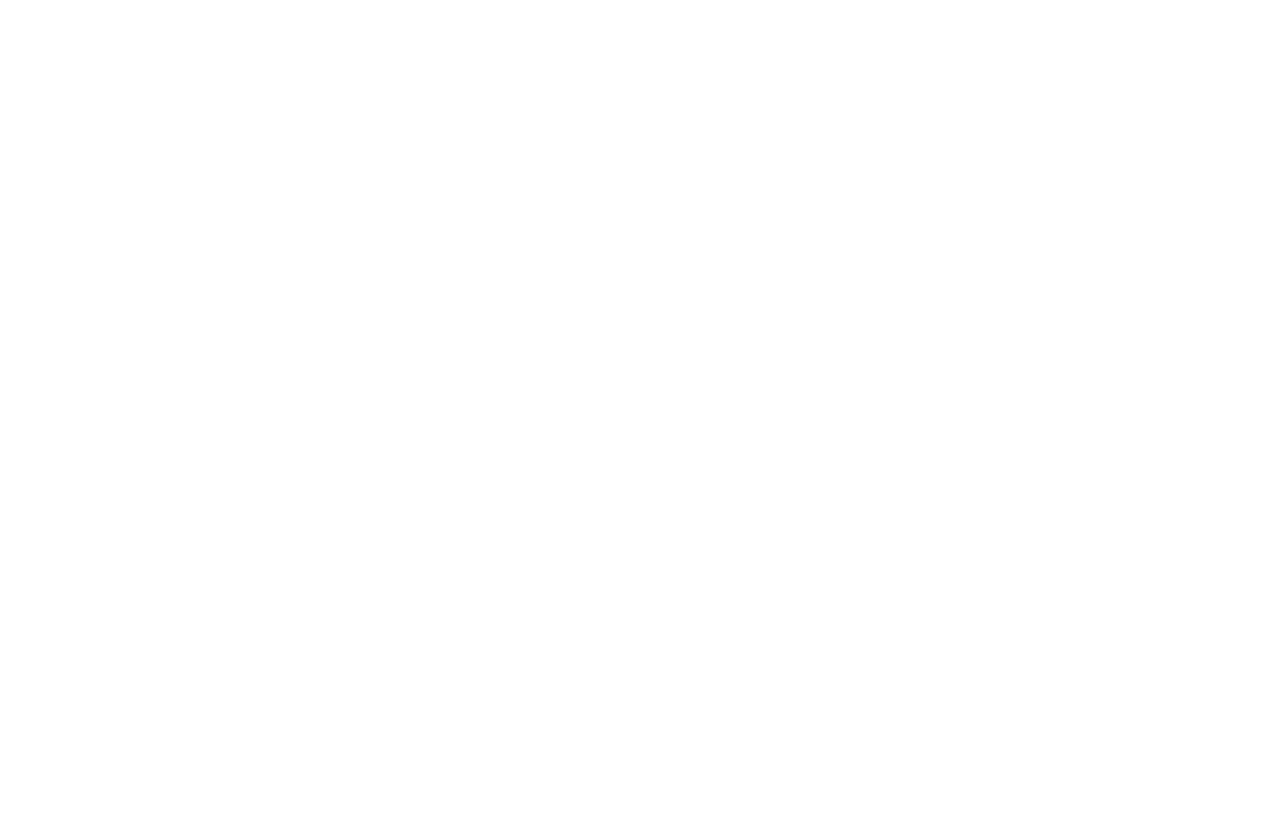
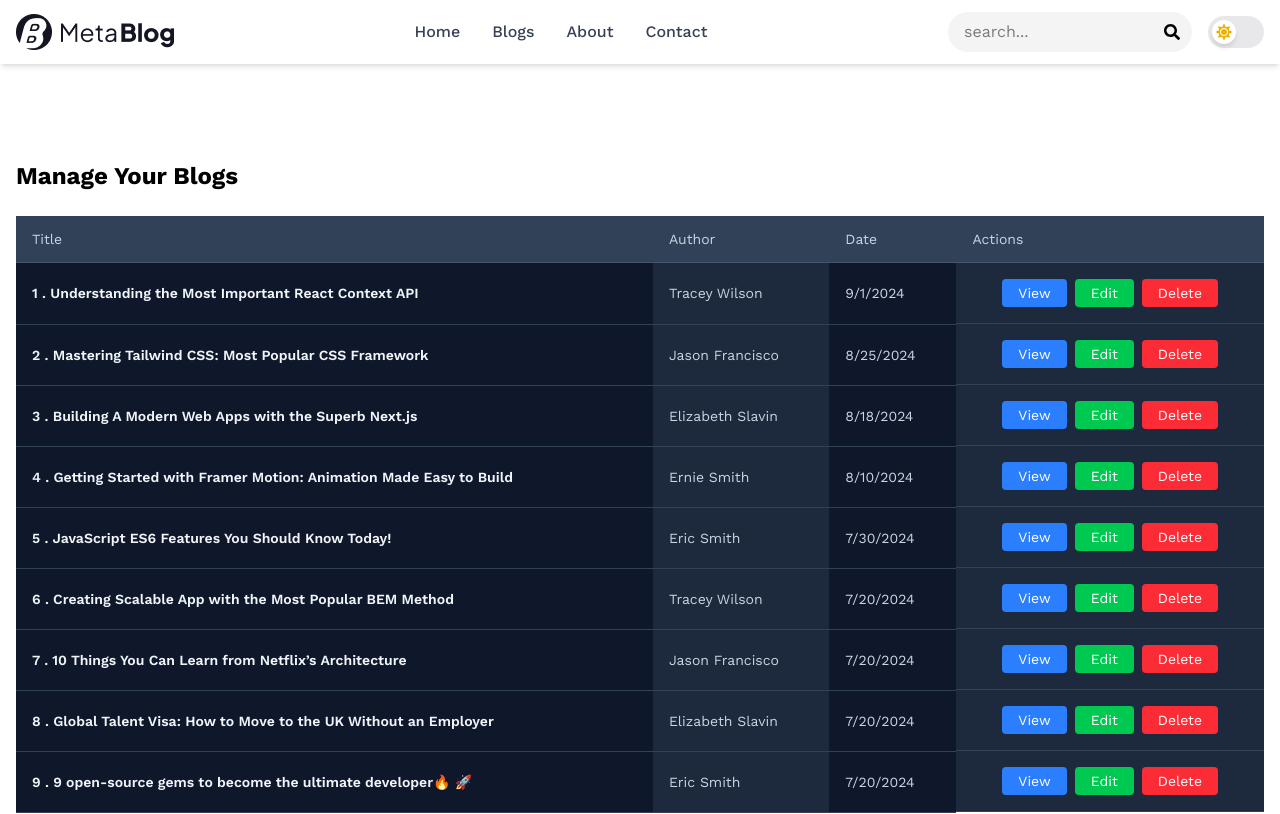
Before and after one commit to Githubshakil/meta-blog-application, a React (Vite) app in the folder frontend/: page /manage-blogs in a window 1280 px wide. Before the commit this address had no page. Shown: the top 814 px of the page. Built offline with nearby package versions, Linux system fonts and the light colour scheme.

Commit message:
Manage Blogs

```diff
--- a/frontend/src/main.jsx
+++ b/frontend/src/main.jsx
@@ -7,6 +7,7 @@
 import About from "./pages/about/about.jsx";
 import Contact from "./pages/contact/Contact.jsx";
 import AddBlog from "./pages/blogs/addBlog/AddBlog.jsx";
+import ManageBlogs from "./pages/blogs/manageBlog/ManageBlogs.jsx";
 
 createRoot(document.getElementById("root")).render(
   <BrowserRouter>
@@ -15,6 +16,7 @@
         <Route path="/" element={<Home />} />
         <Route path="/blogs" element={<Blogs />} />
         <Route path="/add-blog" element={<AddBlog />} />
+        <Route path="/manage-blogs" element={<ManageBlogs />} />
         <Route path="/about" element={<About />} />
         <Route path="/contact" element={<Contact />} />
       </Route>
--- /dev/null
+++ b/frontend/src/pages/blogs/manageBlog/ManageBlogs.jsx
@@ -0,0 +1,101 @@
+import React, { useEffect, useState } from "react";
+import { Link } from "react-router";
+
+const ManageBlogs = () => {
+  const [blogs, setBlogs] = useState([]);
+
+  useEffect(() => {
+    fetch("blogs.json")
+      .then((response) => response.json())
+      .then((data) => setBlogs(data))
+      .catch((error) => console.error("Error fetching blog data: " + error));
+  }, []);
+
+  console.log(blogs);
+  return (
+    <section className=" container max-w-7xl mx-auto px-4 py-24">
+      <h2 className="text-2xl font-bold mb-6">Manage Your Blogs</h2>
+
+      <div>
+        {blogs.length > 0 ? (
+          <table className="w-full text-left table-auto min-w-max">
+            <thead>
+              <tr>
+                <th className="p-4 border-b border-slate-600 bg-slate-700">
+                  <p className="text-sm font-normal leading-none text-slate-300">
+                    Title
+                  </p>
+                </th>
+                <th className="p-4 border-b border-slate-600 bg-slate-700">
+                  <p className="text-sm font-normal leading-none text-slate-300">
+                    Author
+                  </p>
+                </th>
+                <th className="p-4 border-b border-slate-600 bg-slate-700">
+                  <p className="text-sm font-normal leading-none text-slate-300">
+                    Date
+                  </p>
+                </th>
+                <th className="p-4 border-b border-slate-600 bg-slate-700">
+                  <p className="text-sm font-normal leading-none text-slate-300">
+                    Actions
+                  </p>
+                </th>
+              </tr>
+            </thead>
+            <tbody>
+              {blogs.map((blog, idx) => (
+                <tr key={idx} className="hover:bg-slate-700">
+                  <td className="p-4 border-b border-slate-700 bg-slate-900">
+                    <p className="text-sm text-slate-100 font-semibold">
+                      <span>{idx + 1} . </span>
+                      {blog.title}
+                    </p>
+                  </td>
+                  <td className="p-4 border-b border-slate-700 bg-slate-800">
+                    <p className="text-sm text-slate-300">{blog.author.name}</p>
+                  </td>
+                  <td className="p-4 border-b border-slate-700 bg-slate-900">
+                    <p className="text-sm text-slate-300">
+                      {blog?.date ? (
+                        <span>{new Date(blog.date).toLocaleDateString()}</span>
+                      ) : (
+                        <span>
+                          {new Date(blog.createdAt).toLocaleDateString()}
+                        </span>
+                      )}
+                    </p>
+                  </td>
+                  <td className="p-4 border-b text-sm border-slate-700 bg-slate-800 flex gap-2 flex-wrap justify-center">
+                    <Link
+                      to={`/blogs/${blog._id}`}
+                      className="bg-blue-500 text-white px-4 py-1 rounded hover:bg-blue-600 transition-colors"
+                    >
+                      View
+                    </Link>
+                    <Link
+                      to={`/blogs/edit/${blog._id}`}
+                      className="bg-green-500 text-white px-4 py-1 rounded hover:bg-green-600 transition-colors"
+                    >
+                      Edit
+                    </Link>
+                    <Link
+                      to={`/blogs/${blog._id}`}
+                      className="bg-red-500 text-white px-4 py-1 rounded hover:bg-red-600 transition-colors"
+                    >
+                     <button>Delete</button>
+                    </Link>
+                  </td>
+                </tr>
+              ))}
+            </tbody>
+          </table>
+        ) : (
+          <div>No data found!</div>
+        )}
+      </div>
+    </section>
+  );
+};
+
+export default ManageBlogs;
```
